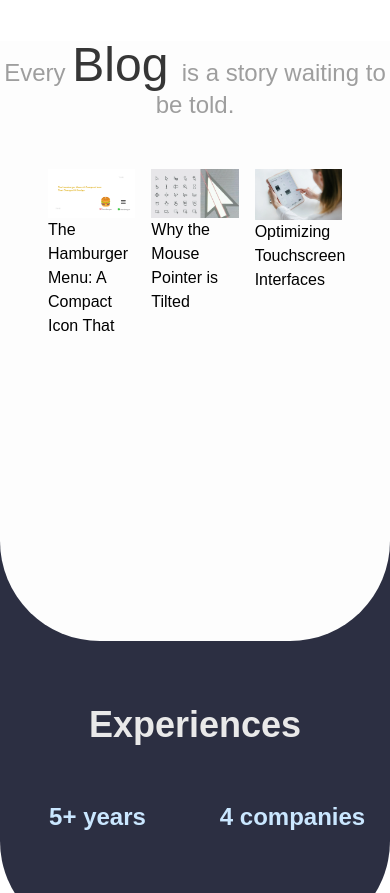
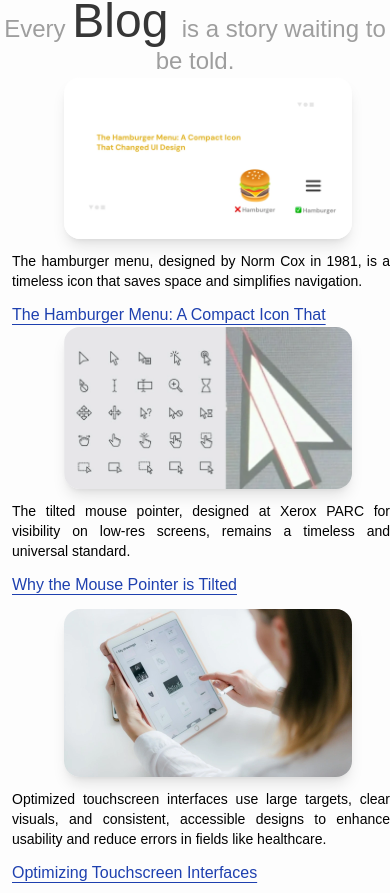
Before and after one commit to manishaac2002/anish_portfolio, a React (Vite) app: page / in a window 390 px wide. Shown: the part 3451-4344 px from the top of the page. Built offline with nearby package versions, Linux system fonts and the light colour scheme.

Commit message:
feat :complted blog page.

```diff
--- a/src/pages/Blog.jsx
+++ b/src/pages/Blog.jsx
@@ -7,41 +7,61 @@ const Blog = () => {
     return (
         <div className="bg-navyBlue">
 
-            <div className="h-[600px] md:h-[800px] lg:h-[1000px] bg-chalk-300 rounded-b-4xl md:rounded-b-5xl font-sans">
+            <div className=" h-[1000px] md:h-[600px] lg:h-[1000px] bg-chalk-300 rounded-b-4xl md:rounded-b-5xl font-sans">
                 <div className=" text-center">
                     {/* company quote */}
-                    <p className="text-chalk-400 text-2xl md:text-3xl mt-16 md:mt-20">Every <span className="text-coal text-5xl md:text-8xl">Blog </span>is a story waiting to be told.</p>
+                    <p className="text-chalk-400 text-2xl md:text-3xl mt-5 md:mt-20">Every <span className="text-coal text-5xl md:text-8xl">Blog </span>is a story waiting to be told.</p>
 
                 </div>
                 <div className="hidden md:hidden lg:grid lg:grid-cols-3 xl:pt-20 xl:mx-12  ">
                     {/* blog posts */}
                     <div className=''>
-                        <iframe className='shadow-lg rounded-2xl ml-8' src="https://www.linkedin.com/embed/feed/update/urn:li:ugcPost:7248290668337373184"
-                            height="720" width="504" allowfullscreen="" title="Embedded post"></iframe>
+                        <iframe
+                            className='shadow-lg rounded-2xl ml-8'
+                            src="https://www.linkedin.com/embed/feed/update/urn:li:ugcPost:7248290668337373184"
+                            height="720"
+                            width="504"
+                            allowfullscreen=""
+                            title="Embedded post">
+                        </iframe>
                     </div>
                     <div>
-                        <iframe className='shadow-lg rounded-2xl ml-8' src="https://www.linkedin.com/embed/feed/update/urn:li:ugcPost:7234065982300807168"
-                            height="716" width="504" allowfullscreen="" title="Embedded post"></iframe>
+                        <iframe
+                            className='shadow-lg rounded-2xl ml-8'
+                            src="https://www.linkedin.com/embed/feed/update/urn:li:ugcPost:7234065982300807168"
+                            height="716"
+                            width="504"
+                            allowfullscreen=""
+                            title="Embedded post">
+                        </iframe>
                     </div>
                     <div>
-                        <iframe className='shadow-lg rounded-2xl ml-8' src="https://www.linkedin.com/embed/feed/update/urn:li:ugcPost:7251841149294817280"
-                            height="737" width="504" allowfullscreen="" title="Embedded post"></iframe>
+                        <iframe
+                            className='shadow-lg rounded-2xl ml-8'
+                            src="https://www.linkedin.com/embed/feed/update/urn:li:ugcPost:7251841149294817280"
+                            height="737"
+                            width="504"
+                            allowfullscreen=""
+                            title="Embedded post">
+                        </iframe>
                     </div>
                 </div>
                 <div className="  md:block lg:hidden ">
-                    <div className="grid grid-cols-3 gap-4 mt-12 mx-12">
-
+                    <div className=" mt- md:grid grid-cols-3 gap-5 md:mt-20 md:mx-8 ">
                         <div>
-                            <img className="w-80" src={iconBlog} alt="Icon Blog" />
-                            <a href="https://www.linkedin.com/pulse/hamburger-menu-compact-icon-changed-ui-design-anish-bala-sachin-cruoc/">The Hamburger Menu: A Compact Icon That </a>
+                            <img className="w-72 shadow-lg rounded-2xl ml-16 md:ml-0" src={iconBlog} alt="Icon Blog" />
+                            <p className="text-justify text-sm md:text-base  ml-3 mb-3 mt-3">The hamburger menu, designed by Norm Cox in 1981, is a timeless icon that saves space and simplifies navigation.</p>
+                            <a className="underline underline-offset-4 text-blue-800 ml-3 md:ml-0" href="https://www.linkedin.com/pulse/hamburger-menu-compact-icon-changed-ui-design-anish-bala-sachin-cruoc/">The Hamburger Menu: A Compact Icon That </a>
                         </div>
                         <div>
-                            <img className="w-72" src={mousePointerBlog} alt="Mouse Pointer Blog" />
-                            <a href="https://www.linkedin.com/pulse/why-mouse-pointer-tilted-throwback-computings-early-days-bala-sachin-hqejc/">Why the Mouse Pointer is Tilted</a>
+                            <img className="w-72 shadow-lg rounded-2xl ml-16 md:ml-0" src={mousePointerBlog} alt="Mouse Pointer Blog" />
+                            <p className="text-justify text-sm md:text-base ml-3 mb-3 mt-3">The tilted mouse pointer, designed at Xerox PARC for visibility on low-res screens, remains a timeless and universal standard.</p>
+                            <a className="underline underline-offset-4 text-blue-800 ml-3 md:ml-0" href="https://www.linkedin.com/pulse/why-mouse-pointer-tilted-throwback-computings-early-days-bala-sachin-hqejc/">Why the Mouse Pointer is Tilted</a>
                         </div>
                         <div className=" ">
-                            <img className="w-72 " src={touchScreenBlog} alt="Touch Screen Blog" />
-                            <a className="" href="https://www.linkedin.com/pulse/skeuomorphism-how-early-ui-design-bridged-gap-between-bala-sachin-yrhpc/">Optimizing Touchscreen Interfaces  </a>
+                            <img className="w-72 shadow-lg rounded-2xl ml-16 mt-3 md:mt-0 md:ml-0" src={touchScreenBlog} alt="Touch Screen Blog" />
+                            <p className="text-justify text-sm md:text-base ml-3 mb-3 mt-3">Optimized touchscreen interfaces use large targets, clear visuals, and consistent, accessible designs to enhance usability and reduce errors in fields like healthcare.</p>
+                            <a className="underline underline-offset-4 text-blue-800 ml-3 md:ml-0" href="https://www.linkedin.com/pulse/skeuomorphism-how-early-ui-design-bridged-gap-between-bala-sachin-yrhpc/">Optimizing Touchscreen Interfaces  </a>
                         </div>
                     </div>
                 </div>
```
